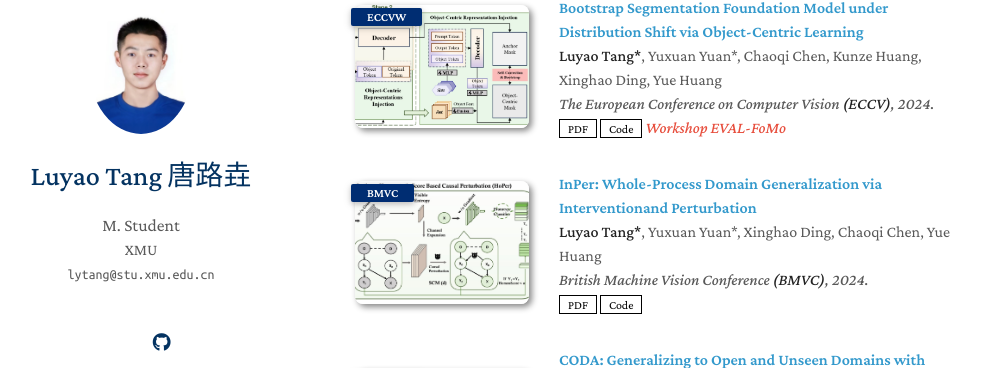
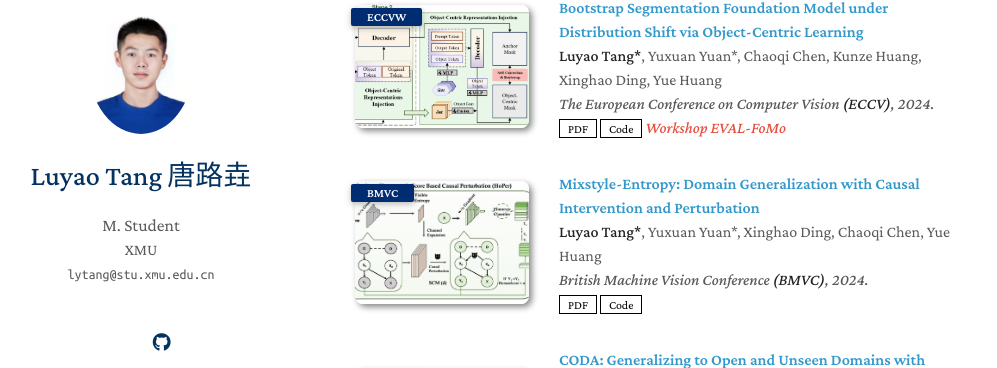
Before and after one commit to lytang63/lytang63.github.io, a Jekyll site: the page built from index.md, in a window 1280 px wide and 900 px high, scrolled down 502 px. Shown: the part 85-453 px from the top of the window, without its empty margins (135-1132 px from the left). Built offline with Jekyll 4.4.1, drawn with Linux system fonts in a browser that asks for light colours; nearby versions of some CDN libraries; a style sheet for code colours, icons or effects is not loaded; our own code applies the rules of GitHub Pages for plain Markdown files.

Commit message:
Update publications.yml

```diff
--- a/_data/publications.yml
+++ b/_data/publications.yml
@@ -9,7 +9,7 @@ main:
     image: ./assets/img/ECCV2024W_1.png
     notes: Workshop EVAL-FoMo
 
-  - title: "InPer: Whole-Process Domain Generalization via Interventionand Perturbation"
+  - title: "Mixstyle-Entropy: Domain Generalization with Causal Intervention and Perturbation"
     authors: <strong>Luyao Tang*</strong>, Yuxuan Yuan*, Xinghao Ding, Chaoqi Chen, Yue Huang
     conference_short: BMVC
     conference: British Machine Vision Conference <strong>(BMVC)</strong>, 2024.
```
